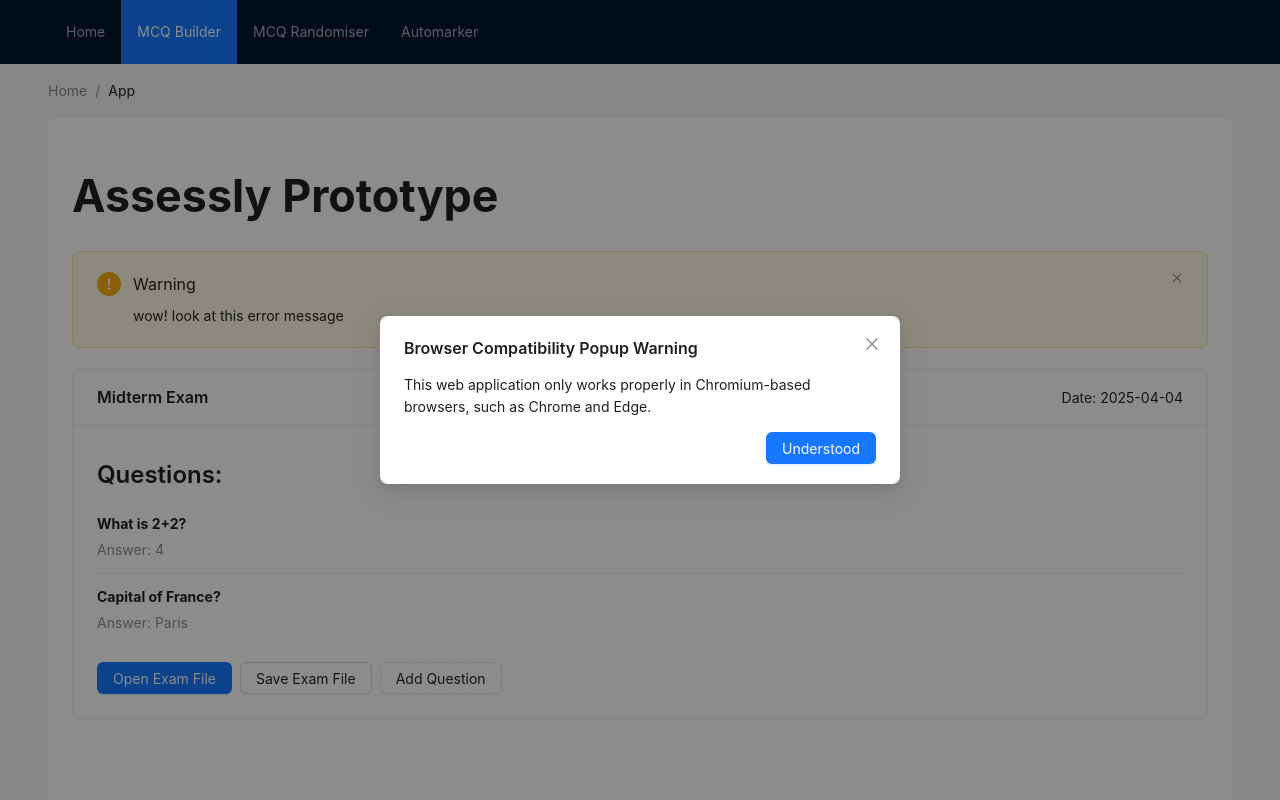
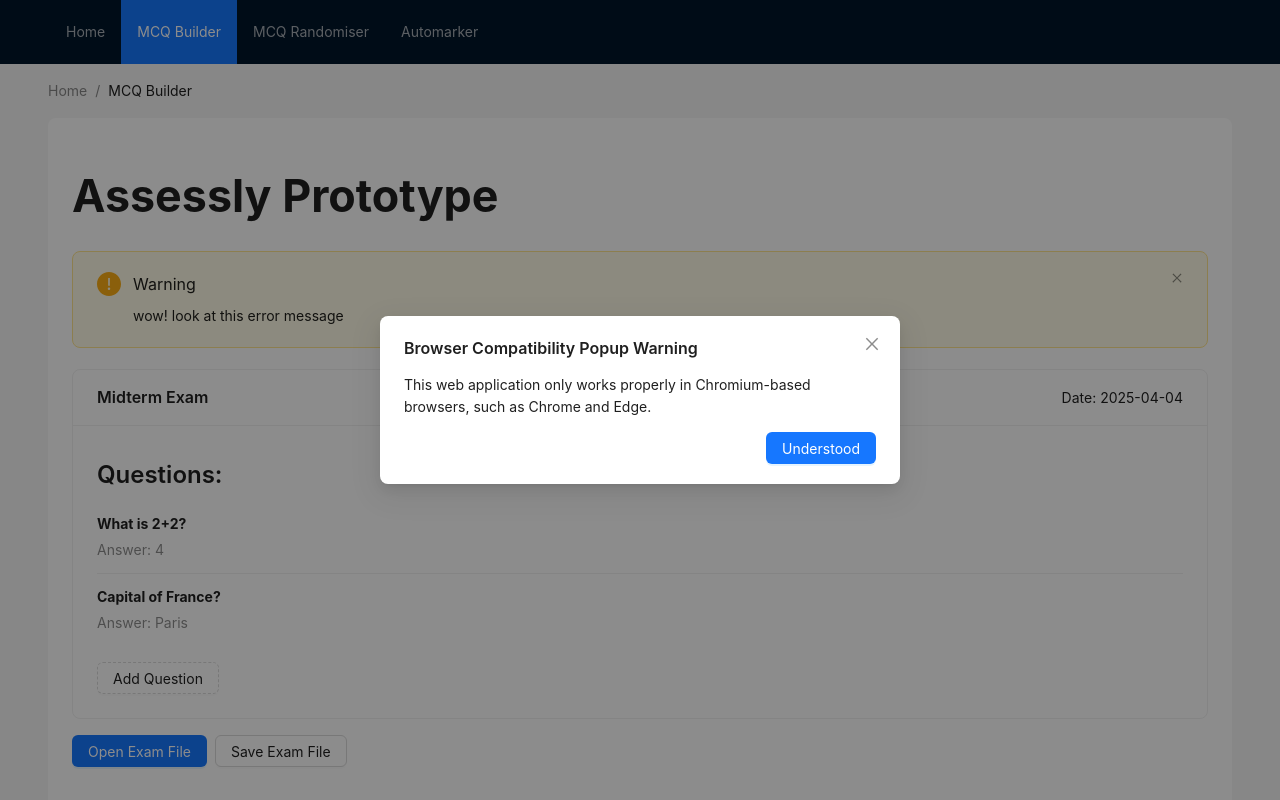
Before and after one commit to uoa-compsci399-2025-s1/capstone-project-2025-s1-team-11, a React (Vite) app in the folder frontend/: page / in a window 1280 px wide. Shown: the top 800 px of the page. Built offline with nearby package versions, Linux system fonts and the light colour scheme.

Commit message:
Open/save buttons moved outside of question card
Open/save is related to the entire exam, not just the questions, while add question is related to the card it resides in. Not relevant to have add question with save functions as they are seperate user actions and should be treated as such.

```diff
--- a/frontend/src/components/Layout.jsx
+++ b/frontend/src/components/Layout.jsx
@@ -26,7 +26,7 @@ const MCQLayout = ({ children }) => {
       <Content style={{ padding: '0 48px', flex: 1 }}>
         <Breadcrumb style={{ margin: '16px 0' }}>
           <Breadcrumb.Item>Home</Breadcrumb.Item>
-          <Breadcrumb.Item>App</Breadcrumb.Item>
+          <Breadcrumb.Item>MCQ Builder</Breadcrumb.Item>
         </Breadcrumb>
         <div
           style={{
--- a/frontend/src/pages/ExamPageFS.jsx
+++ b/frontend/src/pages/ExamPageFS.jsx
@@ -45,6 +45,7 @@ const ExamPageFS = () => {
     };
 
     return (
+        <div>
             <Card title={exam.title} extra={<span>Date: {exam.date}</span>}>
                 <Typography.Title level={3} style={{ margin: '10px 0' }}>Questions:</Typography.Title>
                 <List
@@ -60,11 +61,16 @@ const ExamPageFS = () => {
                     )}
                 />
                 <Space style={{ marginTop: '16px' }}>
-                <Button type="primary" onClick={handleOpenFile}>Open Exam File</Button>
-                <Button onClick={handleSaveFile}>Save Exam File</Button>
                     <Button type="dashed" onClick={handleAddQuestion}>Add Question</Button>
                 </Space>
             </Card>
+            <Space style={{ marginTop: '16px' }}>
+                <Button type="primary" onClick={handleOpenFile}>
+                    Open Exam File
+                </Button>
+                <Button onClick={handleSaveFile}>Save Exam File</Button>
+            </Space>
+        </div>
     );
 };
 
```
Lines whose indentation alone changed are shown as unchanged.
